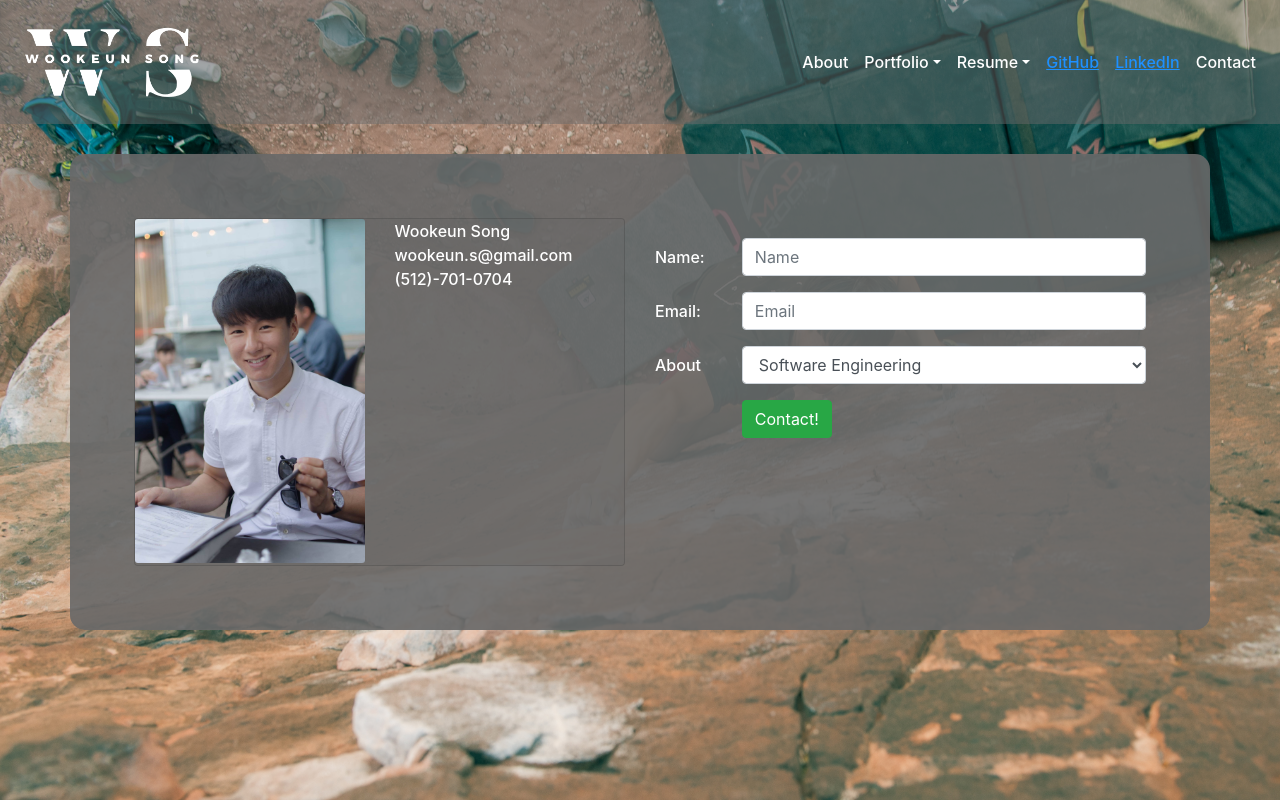
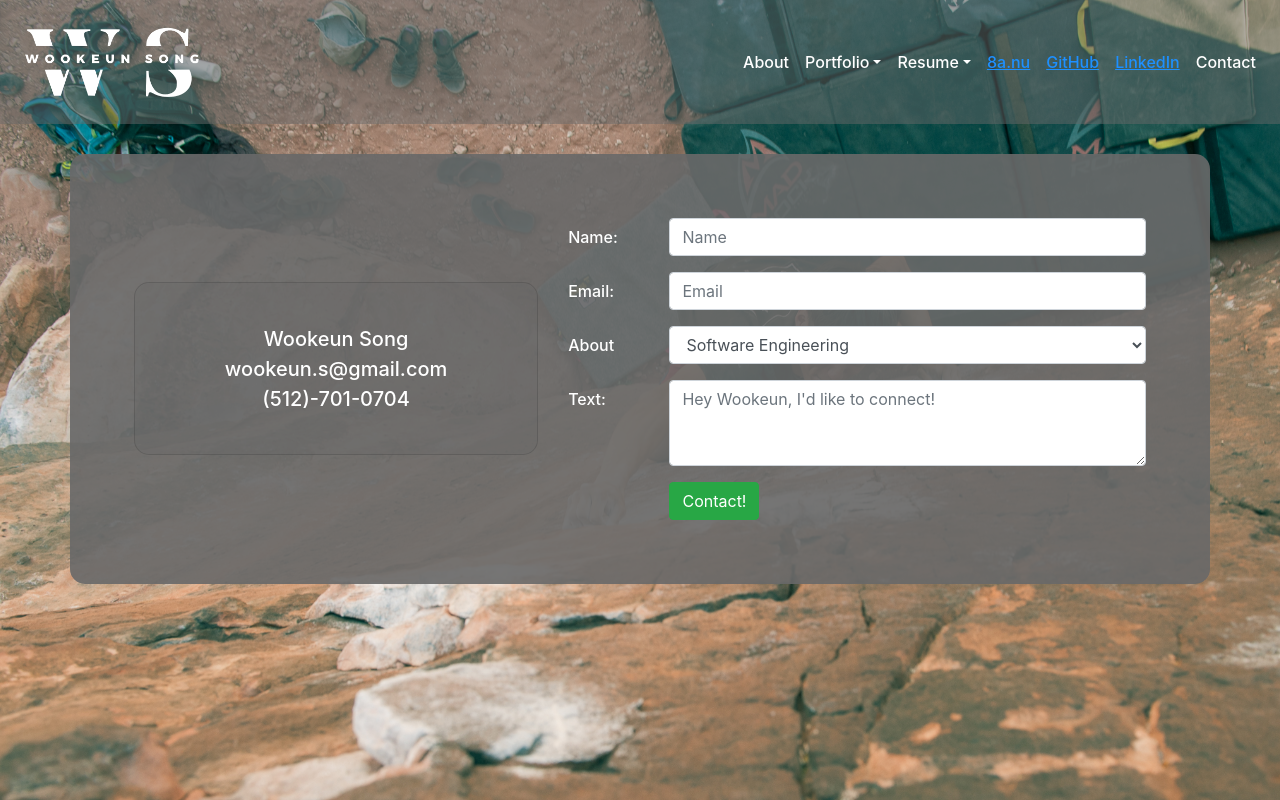
Before and after one commit to Bigg-O/Portfolio_Website, a React (Create React App) app: page /#/Contact in a window 1280 px wide. Built offline with nearby package versions, Linux system fonts and the light colour scheme.

Commit message:
modal added

```diff
--- a/src/App.js
+++ b/src/App.js
@@ -8,7 +8,7 @@ import About from './Components/About'
 import './App.css'
 import Jumbotron from 'react-bootstrap/Jumbotron'
 import SoftwarePortfolio from './Containers/SoftwarePortfolio'
-import Contact from './Components/Contact'
+import Contact from './Containers/Contact'
 
 function App() {
   return (
--- a/src/Components/Contact.jsx
+++ /dev/null
@@ -1,80 +0,0 @@
-import React, { Component } from "react";
-import Container from "react-bootstrap/Container";
-import Form from "react-bootstrap/Form";
-import Col from "react-bootstrap/Col";
-import Row from "react-bootstrap/Row";
-import Button from "react-bootstrap/Button";
-import Card from "react-bootstrap/Card";
-import profile from "../Images/Contact_Profile.jpg";
-import Image from "react-bootstrap/Image";
-import "./css/Contact.css";
-
-export class Contact extends Component {
-  render() {
-    return (
-      <Container className="form-box">
-        <Row className="from-row">
-          <Col>
-            <Card className="info">
-              <Row>
-                <Col>
-                  <Card.Img src={profile} />
-                </Col>
-                <Col>
-                  <Card.Text>
-                    Wookeun Song
-                    <br />
-                    wookeun.s@gmail.com
-                    <br />
-                    (512)-701-0704
-                  </Card.Text>
-                </Col>
-              </Row>
-            </Card>
-          </Col>
-          <Col className="form-col" sm="6">
-            <Form>
-              <Form.Group as={Row} controlId="formHorizontalName">
-                <Form.Label column sm={2}>
-                  Name:
-                </Form.Label>
-                <Col sm={10}>
-                  <Form.Control type="name" placeholder="Name" />
-                </Col>
-              </Form.Group>
-              <Form.Group as={Row} controlId="formHorizontalEmail">
-                <Form.Label column sm={2}>
-                  Email:
-                </Form.Label>
-                <Col sm={10}>
-                  <Form.Control type="email" placeholder="Email" />
-                </Col>
-              </Form.Group>
-              <Form.Group as={Row} controlId="formGridState">
-                <Form.Label column sm={2}>
-                  About
-                </Form.Label>
-                <Col sm={10}>
-                  <Form.Control as="select">
-                    <option>Software Engineering</option>
-                    <option>Routesetting</option>
-                    <option>Rock Climbing</option>
-                  </Form.Control>
-                </Col>
-              </Form.Group>
-              <Form.Group as={Row}>
-                <Col sm={{ span: 10, offset: 2 }}>
-                  <Button variant="success" type="submit">
-                    Contact!
-                  </Button>
-                </Col>
-              </Form.Group>
-            </Form>
-          </Col>
-        </Row>
-      </Container>
-    );
-  }
-}
-
-export default Contact;
--- /dev/null
+++ b/src/Components/ContactForm.jsx
@@ -0,0 +1,60 @@
+import React, { Component } from "react";
+import Form from "react-bootstrap/Form";
+import Button from "react-bootstrap/Button";
+import Col from "react-bootstrap/Col";
+import Row from "react-bootstrap/Row";
+
+export class ContactForm extends Component {
+  render() {
+    const { onSubmission } = this.props;
+    return (
+      <Form onSubmit={onSubmission}>
+        <Form.Group as={Row} controlId="formName">
+          <Form.Label column md={2}>
+            Name:
+          </Form.Label>
+          <Col md={10}>
+            <Form.Control required type="name" placeholder="Name" />
+          </Col>
+        </Form.Group>
+        <Form.Group as={Row} controlId="formEmail">
+          <Form.Label column md={2}>
+            Email:
+          </Form.Label>
+          <Col md={10}>
+            <Form.Control required type="email" placeholder="Email" />
+          </Col>
+        </Form.Group>
+        <Form.Group as={Row} controlId="formAbout">
+          <Form.Label column md={2}>
+            About
+          </Form.Label>
+          <Col md={10}>
+            <Form.Control as="select">
+              <option>Software Engineering</option>
+              <option>Routesetting</option>
+              <option>Rock Climbing</option>
+            </Form.Control>
+          </Col>
+        </Form.Group>
+        <Form.Group as={Row} controlId="formText">
+          <Form.Label column md={2}>
+            Text:
+          </Form.Label>
+          <Col md={10}>
+            <Form.Control required as="textarea" rows="3" placeholder="Hey Wookeun, I'd like to connect!" />
+          </Col>
+        </Form.Group>
+        <Form.Group as={Row} className="button">
+          <Col md={{ span: 10, offset: 2 }}>
+            <Button variant="success" type="submit">
+              Contact!
+            </Button>
+          </Col>
+        </Form.Group>
+      </Form>
+    );
+  }
+}
+
+export default ContactForm;
--- /dev/null
+++ b/src/Components/ContactModal.jsx
@@ -0,0 +1,31 @@
+import React, { Component } from "react";
+import Modal from "react-bootstrap/Modal";
+import Button from "react-bootstrap/Button";
+import "./css/ContactModal.css";
+
+export class ContactModal extends Component {
+  render() {
+    const { modalShow, onModalHide, userName } = this.props;
+    return (
+      <Modal centered show={modalShow} onHide={onModalHide}>
+        <Modal.Header>
+          <Modal.Title>Thanks{" " + userName}</Modal.Title>
+        </Modal.Header>
+        <Modal.Body>
+          Your message has been successfully delivered.
+          <br />I will get back to you within 24 hours!
+        </Modal.Body>
+        <Modal.Footer>
+          <Button variant="secondary" onClick={onModalHide}>
+            Close
+          </Button>
+          <Button variant="primary" onClick={onModalHide}>
+            Sweet!
+          </Button>
+        </Modal.Footer>
+      </Modal>
+    );
+  }
+}
+
+export default ContactModal;
--- a/src/Components/Homebar.jsx
+++ b/src/Components/Homebar.jsx
@@ -51,6 +51,13 @@ export class Homebar extends Component {
 
             <Nav.Link
               className="link"
+              href="https://www.8a.nu/user/wookeun-song"
+              target="_blank"
+            >
+              8a.nu
+            </Nav.Link>
+            <Nav.Link
+              className="link"
               href="https://github.com/Bigg-O"
               target="_blank"
             >
@@ -63,6 +70,7 @@ export class Homebar extends Component {
             >
               LinkedIn
             </Nav.Link>
+
             <Nav.Link className="text-white" as={NavLink} to="/Contact">
               Contact
             </Nav.Link>
--- a/src/Components/css/Contact.css
+++ /dev/null
@@ -1,19 +0,0 @@
-.form-box.container{
-    background-color: rgba(105,105,105,0.9);
-    border-radius: 15px;
-    color: white;
-    font-weight: 500;
-    margin-top: 7%;
-    padding-top: 5%;
-    padding-left: 5%;
-    padding-right: 5%;
-    padding-bottom: 5%;
-}
-
-.form-col.col-sm-6{
-    padding-top: 2%;
-}
-
-.info.card{
-    background-color: rgba(105,105,105,0.3);
-}
--- /dev/null
+++ b/src/Components/css/ContactModal.css
@@ -0,0 +1,12 @@
+.modal-content {
+  text-align: center;
+}
+
+.modal-title.h4 {
+  margin-left: auto;
+  margin-right: auto;
+}
+
+.modal-body {
+  line-height: 200%;
+}
--- a/src/Components/css/Homebar.css
+++ b/src/Components/css/Homebar.css
@@ -3,7 +3,7 @@
 }
 
 .nav {
-    font-weight: 500;
+  font-weight: 500;
 }
 
 .link {
@@ -12,9 +12,9 @@
 }
 
 .dropdown-toggle.nav-link {
-    color: white !important;
+  color: white !important;
 }
 
 .navbar.navbar-expand-md.navbar-dark.fixed-top {
-  background: rgba(105,105,105,0.5) ;
+  background: rgba(105, 105, 105, 0.5);
 }
--- /dev/null
+++ b/src/Containers/Contact.jsx
@@ -0,0 +1,68 @@
+import React, { Component } from "react";
+import Container from "react-bootstrap/Container";
+import Col from "react-bootstrap/Col";
+import Row from "react-bootstrap/Row";
+import Card from "react-bootstrap/Card";
+import ContactModal from "../Components/ContactModal";
+import ContactForm from "../Components/ContactForm";
+import "./css/Contact.css";
+
+export class Contact extends Component {
+  constructor() {
+    super();
+    this.state = {
+      userName: "",
+      modalShow: false
+    };
+  }
+
+  handleSubmission = e => {
+    e.preventDefault();
+    this.setState({userName: e.target.formName.value})
+    this.setState({ modalShow: true });
+
+    //resetting input fields
+    e.target.formName.value = "";
+    e.target.formEmail.value = "";
+    e.target.formText.value = "";
+  };
+
+  handleModalHide = () => {
+    this.setState({ modalShow: false });
+  };
+
+  render() {
+    const { modalShow, userName } = this.state;
+    return (
+      <>
+        <Container className="form-box">
+          <Row className="from-row">
+            <Col md="5">
+              <Card className="info">
+                <Card.Text as="h5">
+                  Wookeun Song
+                  <br />
+                  wookeun.s@gmail.com
+                  <br />
+                  (512)-701-0704
+                </Card.Text>
+              </Card>
+            </Col>
+
+            <Col className="form-col" md="7">
+              <ContactForm onSubmission={this.handleSubmission} />
+            </Col>
+          </Row>
+        </Container>
+
+        <ContactModal
+          modalShow={modalShow}
+          onModalHide={this.handleModalHide}
+          userName={userName}
+        />
+      </>
+    );
+  }
+}
+
+export default Contact;
--- /dev/null
+++ b/src/Containers/css/Contact.css
@@ -0,0 +1,34 @@
+.form-box.container {
+  background-color: rgba(105, 105, 105, 0.9);
+  border-radius: 15px;
+  color: white;
+  font-weight: 500;
+  margin-top: 7%;
+  padding-top: 5%;
+  padding-left: 5%;
+  padding-right: 5%;
+  padding-bottom: 5%;
+}
+
+.info.card {
+  background-color: rgba(105, 105, 105, 0.3);
+  margin-top: auto;
+  margin-bottom: auto;
+  border-radius: 15px;
+}
+
+.card-text {
+  text-align: center;
+  line-height: 150%;
+  padding-top: 10%;
+  padding-bottom: 10%;
+}
+
+.col-md-5{
+    margin-top: auto;
+    margin-bottom: auto;
+}
+
+.button.form-group.row{
+    margin-bottom: 0;
+}
```
Also changed, not shown: src/Images/Contact_Profile.jpg (deleted).
